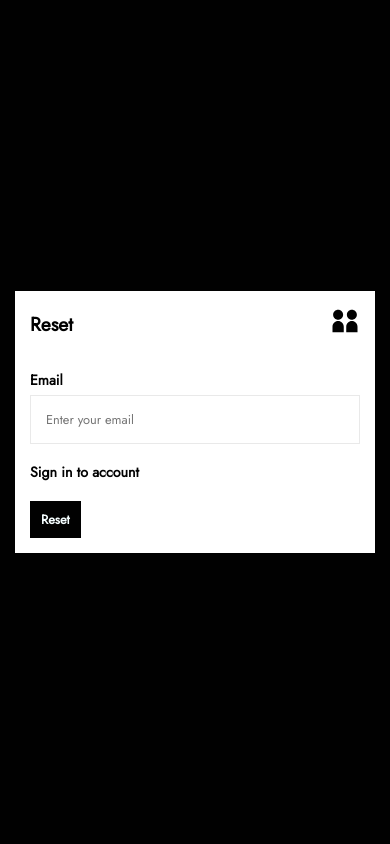
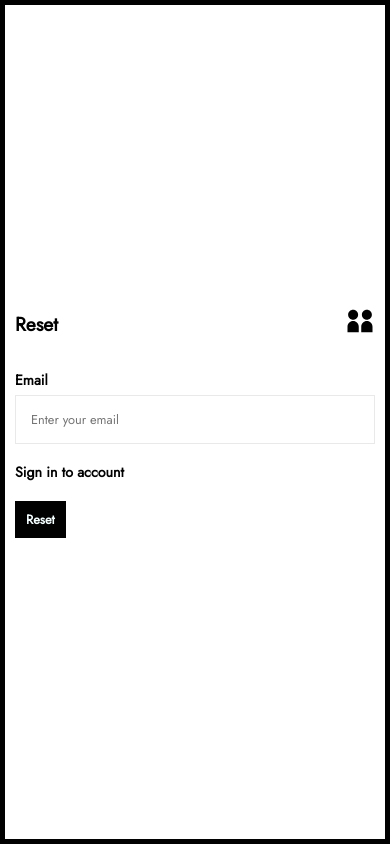
Before and after one commit to cloortt/web.cloortt.com, a Vue app: page /auth/reset in a window 390 px wide. Built offline with nearby package versions, Linux system fonts and the light colour scheme.

Commit message:
Modified web.css (Test Changes)

```diff
--- a/src/assets/css/web.css
+++ b/src/assets/css/web.css
@@ -205,14 +205,15 @@
     }
     .web-auth{
         padding:0 10px;
-        background-color:var(--c-base);
-        /* border:5px solid var(--c-base); */
+        /* background-color:var(--c-base); */
+        border:5px solid var(--c-base);
     }
     .web-auth .frame{
         width:100%;
     }
     .web-auth .frame .content{
-        border:5px solid var(--c-base);
-        /* padding:0; */
+        border:0;
+        /* border:5px solid var(--c-base);  */
+        padding:0;
     }
 }
```
